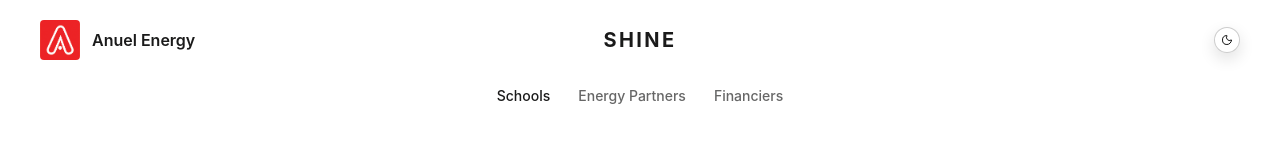
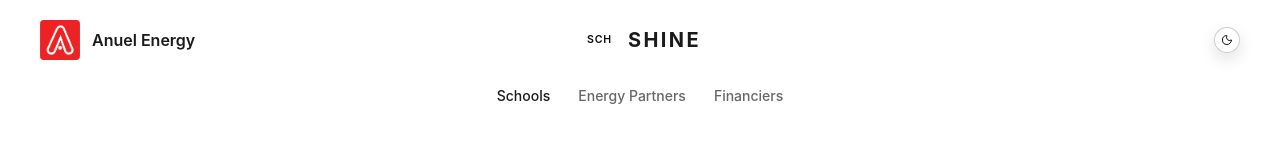
Before and after one commit to Bukenyae/SHINE, a React (Vite) app in the folder app/: page / in a window 1280 px wide. Shown: the top 160 px of the page. Built offline with nearby package versions, Linux system fonts and the light colour scheme.

Commit message:
feat: update center header branding to Sch SHINE

```diff
--- a/app/src/components/Navigation.tsx
+++ b/app/src/components/Navigation.tsx
@@ -118,7 +118,7 @@ export function Navigation({ isHomePage, activeMode, onModeChange }: NavigationP
           {/* Center - Logo */}
           <a
             href="#"
-            className="nav-logo font-display font-bold text-lg lg:text-xl tracking-[0.12em] text-primary justify-self-center"
+            className="nav-logo inline-flex items-center gap-2 font-display font-bold text-lg lg:text-xl text-primary justify-self-center"
             onClick={(e) => {
               e.preventDefault();
               if (window.location.pathname !== '/') {
@@ -128,7 +128,10 @@ export function Navigation({ isHomePage, activeMode, onModeChange }: NavigationP
               window.scrollTo({ top: 0, behavior: 'smooth' });
             }}
           >
-            SHINE
+            <span className="rounded-sm bg-white px-2 py-0.5 text-[0.62rem] font-semibold uppercase tracking-[0.08em] text-[#0B0C0E] lg:text-[0.66rem]">
+              Sch
+            </span>
+            <span className="tracking-[0.12em]">SHINE</span>
           </a>
 
           {/* Right - Theme Toggle */}
```
